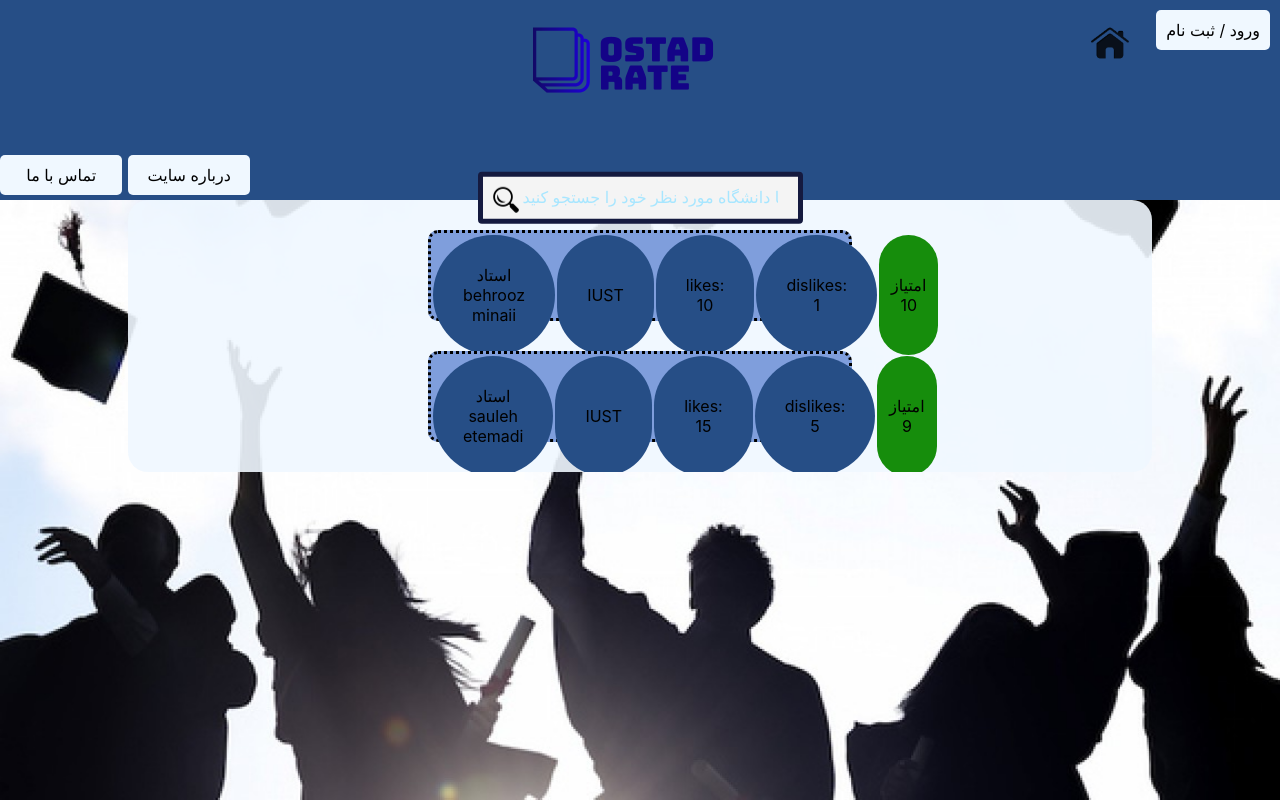
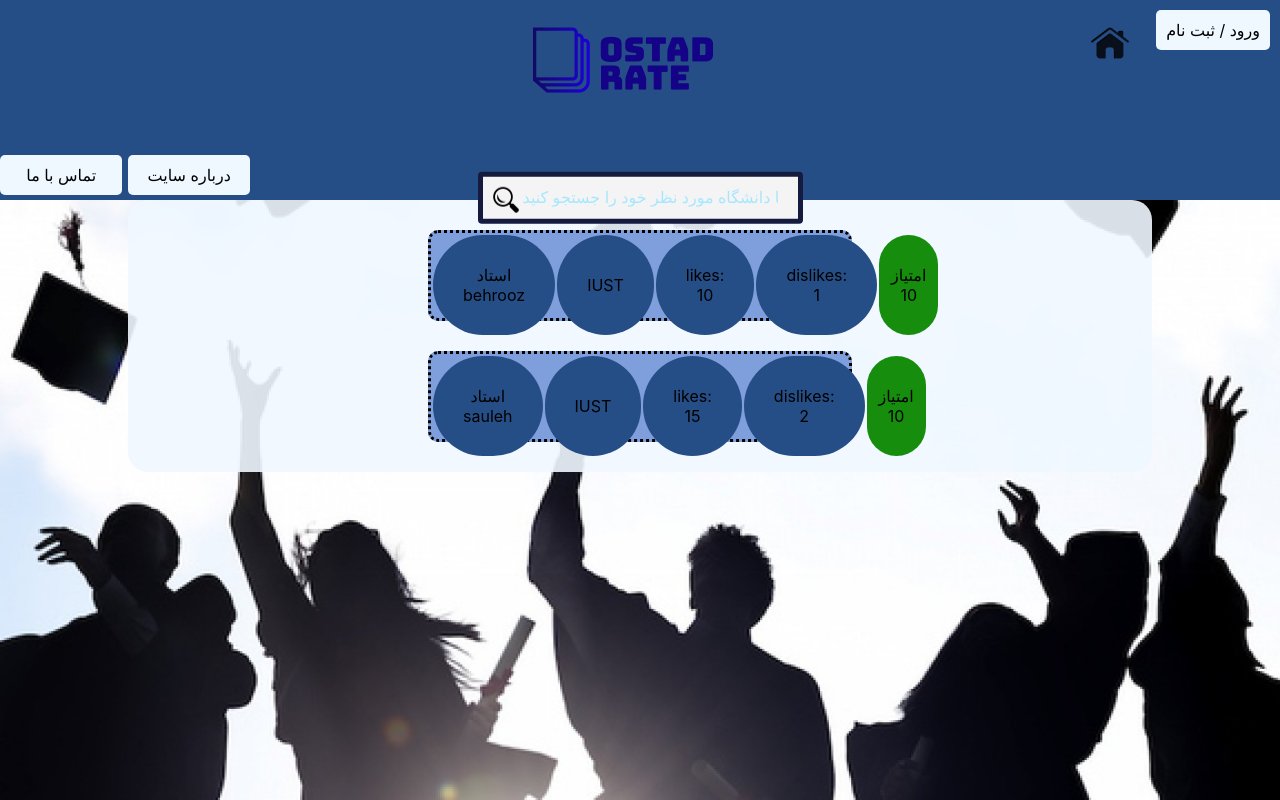
Before and after one commit to cpt9m0/software_engineering_undergraduate_project, a React (Create React App) app in the folder app/react/my-app/: page /TopProfessors in a window 1280 px wide. Built offline with nearby package versions, Linux system fonts and the light colour scheme.

Commit message:
viewProfessor fixed

```diff
--- a/app/react/my-app/package.json
+++ b/app/react/my-app/package.json
@@ -8,6 +8,7 @@
     "jquery": "^3.4.1",
     "react": "^16.11.0",
     "react-dom": "^16.11.0",
+    "react-history": "^0.18.2",
     "react-remarkable": "^1.1.3",
     "react-router": "^5.1.2",
     "react-router-dom": "^5.1.2",
--- a/app/react/my-app/src/components/Home.js
+++ b/app/react/my-app/src/components/Home.js
@@ -3,7 +3,7 @@ import React, {Component} from 'react';
 import '../newCss.css';
 import Header from './Header';
 import News from './Layout/News';
-import { Redirect } from 'react-router-dom';
+import { Redirect, withRouter } from 'react-router-dom';
 import axios from 'axios';
 
 class Home extends Component {
@@ -81,4 +81,4 @@ class Home extends Component {
     }
 }
 
-export default Home;
+export default withRouter(Home);
--- a/app/react/my-app/src/components/Layout/TopProfessorItem.js
+++ b/app/react/my-app/src/components/Layout/TopProfessorItem.js
@@ -6,7 +6,15 @@ import  '../../newCss.css';
 export class TopProfessorItem extends Component {
 
     state = {
-        redirectProfessor:false
+        redirectProfessor:false,
+        id: this.props.topProfessor.id,
+        first_name: this.props.topProfessor.first_name,
+        last_name: this.props.topProfessor.last_name,
+        university: this.props.topProfessor.university,
+        likes: this.props.topProfessor.likes,
+        dislikes: this.props.topProfessor.dislikes,
+        overall_score: this.props.topProfessor.overall_score ,
+        comment: this.props.topProfessor.comment
       }
 
         setRedirectProfessor = () => {
@@ -17,7 +25,17 @@ export class TopProfessorItem extends Component {
 
         renderRedirectProfessor = () => {
           if (this.state.redirectProfessor) {
-            return <Redirect to='./ViewProfessor' />
+            return <Redirect to={{pathname:'./ViewProfessor',
+                state: {
+                    id: this.state.id,
+                    first_name: this.state.first_name,
+                    last_name:this.state.last_name,
+                    likes: this.state.likes,
+                    dislikes: this.state.dislikes,
+                    university: this.state.university,
+                    overall_score: this.state.overall_score,
+                    comment: this.state.comment
+                } }}/>
           }
         }
 
--- a/app/react/my-app/src/components/TopProfessors.js
+++ b/app/react/my-app/src/components/TopProfessors.js
@@ -2,7 +2,7 @@
 import React, {Component} from 'react';
 import '../newCss.css';
 import Header from './Header';
-import { Redirect } from 'react-router-dom';
+import { Redirect, withRouter } from 'react-router-dom';
 import TopProfessor from './Layout/TopProfessor';
 
 //var jsonData = require('../../file.json');
@@ -36,9 +36,9 @@ class TopProfessors extends React.Component {
         redirectProfessor:false,
         professorsList: [
           {
-            id: "1",
+            id: 1,
             first_name: "behrooz",
-            last_name: "minaii",
+            laste_name: "minaii",
             university: "IUST",
             likes: "10",
             dislikes: "1",
@@ -46,16 +46,20 @@ class TopProfessors extends React.Component {
             comment: "gooood"
           },
           {
-            id: "1",
+            id: 2,
             first_name: "sauleh",
-            last_name: "etemadi",
+            laste_name: "etemadi",
             university: "IUST",
             likes: "15",
-            dislikes: "5",
-            overall_score: "9",
-            comment: "not bad"
+            dislikes: "2",
+            overall_score: "10",
+            comment: "gooood"
           }
         ]
+      }
+
+      componentWillUnmount() {
+        this.props.history.goForward();
       }
 
         setRedirectProfessor = () => {
--- a/app/react/my-app/src/components/ViewProfessor.js
+++ b/app/react/my-app/src/components/ViewProfessor.js
@@ -3,6 +3,7 @@ import React, {Component} from 'react';
 import '../newCss.css';
 import Header from './Header';
 import { Redirect } from 'react-router-dom';
+import TopProfessorItem from './Layout/TopProfessorItem';
 
 //var jsonData = require('../../file.json');
 
@@ -28,14 +29,6 @@ class ViewProfessor extends React.Component {
 
     constructor() {
         super();
-
-        this.state = {
-          overall_score: 1,
-          name: "",
-          university: "",
-          likes: "",
-          dislikes: ""
-        };
       }
 
       state = {
@@ -82,17 +75,12 @@ class ViewProfessor extends React.Component {
       <div>
         <Header/>
         <div className="allBackground">
-            <h1>استاد {jsonData.name}</h1>
-            <h1 id="scorep">امتیاز {jsonData.overall_score}</h1>
-            <h1 id="plikes">likes: {jsonData.likes}</h1>
-            <h1 id="pdislikes">dislikes: {jsonData.dislikes}</h1>
-            <h2>دانشگاه: {jsonData.university}</h2>
+            <h1>استاد {this.props.location.state.first_name} {this.props.location.state.last_name}</h1>
+            <h1 id="scorep">امتیاز {this.props.location.state.overall_score}</h1>
+            <h1 id="plikes">likes: {this.props.location.state.likes}</h1>
+            <h1 id="pdislikes">dislikes: {this.props.location.state.dislikes}</h1>
+            <h2>دانشگاه: {this.props.location.state.university}</h2>
             <hr/>
-            <h3>ایمیل: {jsonData.email}</h3>
-            <h3>شماره تماس: {jsonData.phone}</h3>
-            <h3>فکس: {jsonData.fax}</h3>
-            <h4>سایت: {jsonData.webpage}</h4>
-            <p>نشانی: {jsonData.address}</p>
             <div>{this.renderRedirectProfessorRate()}<button className="buttonStudent" onClick={this.setRedirectProfessorRate}><span>ارزیابی استاد</span></button></div>
             <div className="comments">
                 Comments
@@ -103,4 +91,11 @@ class ViewProfessor extends React.Component {
   }
 }
 
+
+//<h3>ایمیل: {jsonData.email}</h3>
+//<h3>شماره تماس: {jsonData.phone}</h3>
+//<h3>فکس: {jsonData.fax}</h3>
+//<h4>سایت: {jsonData.webpage}</h4>
+//<p>نشانی: {jsonData.address}</p>
+
 export default ViewProfessor;
```
Also changed, not shown: 1 other file (tests, documents, lock files or other folders).
